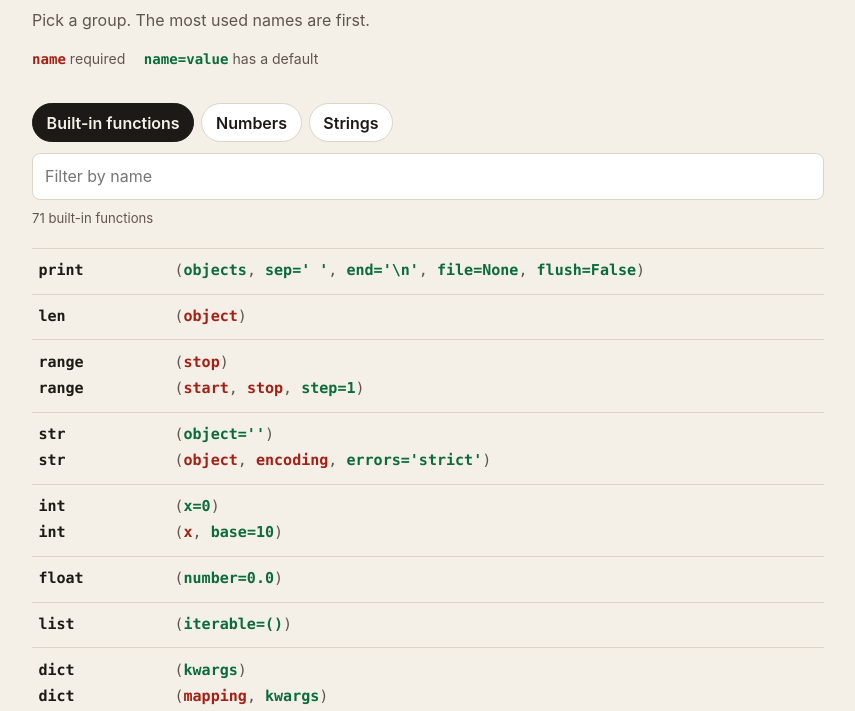
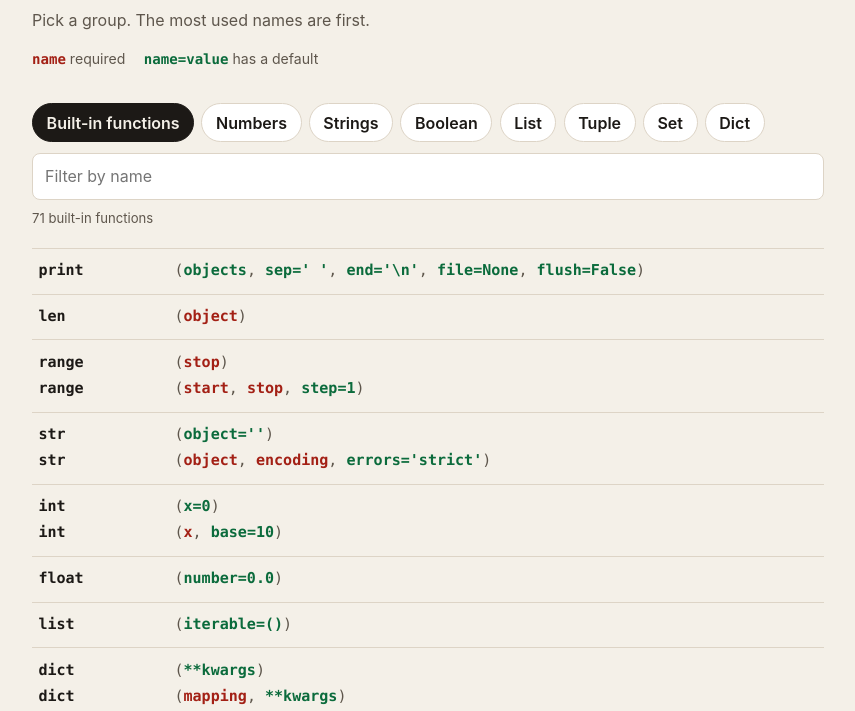
Before and after one commit to RanadeeshwarKamboji/python-cheatsheet, a plain HTML site: page index.html in a window 1280 px wide. Shown: the part 88-799 px from the top of the page, without its empty margins (212-1067 px from the left). Drawn offline with Linux system fonts and the light colour scheme.

Commit message:
further more datatypes added

```diff
--- /dev/null
+++ b/data/boolean.js
@@ -0,0 +1,10 @@
+// Boolean.
+// bool has no methods of its own. The note is what the page shows.
+
+CHEATSHEET.sections.push({
+  id: "boolean",
+  title: "Boolean",
+  note: "No methods of its own. True and False are the only values. bool is a subclass of int, so True == 1. The bool() call is under Built-in functions. Number methods it inherits, such as bit_count, are under Numbers. and returns one of its values, and so does or. not returns a bool.",
+  order: [],
+  items: [],
+});
--- /dev/null
+++ b/data/dicts.js
@@ -0,0 +1,126 @@
+// Dict methods.
+// Required arguments and defaults are marked with arg.req and arg.def from js/constants.js.
+// `order` is the page order, most-used first. The items below follow it.
+
+CHEATSHEET.sections.push({
+  id: "dicts",
+  title: "Dict",
+  order: [
+    "dict-get",
+    "dict-keys",
+    "dict-values",
+    "dict-items",
+    "dict-update",
+    "dict-pop",
+    "dict-setdefault",
+    "dict-popitem",
+    "dict-clear",
+    "dict-copy",
+    "dict-fromkeys",
+  ],
+  items: [
+    {
+      id: "dict-get",
+      name: "get",
+      purpose: "The value for key, or default when the key is missing. Default is None. A missing key does not raise.",
+      forms: [[arg.req("key"), arg.def("default", "None")]],
+      params: {
+        key: "The key to look up. You have to pass it.",
+        default: "What to return when the key is missing. Default None.",
+      },
+      example: { code: "{'a': 1}.get('z', 0)", result: "0" },
+    },
+    {
+      id: "dict-keys",
+      name: "keys",
+      purpose: "A view of the keys, in insertion order. It follows later changes to the dict.",
+      forms: [[]],
+      params: {},
+      example: { code: "list({'a': 1, 'b': 2}.keys())", result: "['a', 'b']" },
+    },
+    {
+      id: "dict-values",
+      name: "values",
+      purpose: "A view of the values, in insertion order. It follows later changes to the dict.",
+      forms: [[]],
+      params: {},
+      example: { code: "list({'a': 1, 'b': 2}.values())", result: "[1, 2]" },
+    },
+    {
+      id: "dict-items",
+      name: "items",
+      purpose: "A view of (key, value) pairs, in insertion order. It follows later changes to the dict.",
+      forms: [[]],
+      params: {},
+      example: { code: "list({'a': 1, 'b': 2}.items())", result: "[('a', 1), ('b', 2)]" },
+    },
+    {
+      id: "dict-update",
+      name: "update",
+      purpose: "Merge another mapping, pairs, or keywords into this dict. Existing keys are overwritten. update() with nothing changes nothing. Returns None.",
+      forms: [[arg.opt("other"), arg.opt("**kwargs")]],
+      params: {
+        other: "A mapping, or an iterable of (key, value) pairs. Leave it out to merge keywords only.",
+        "**kwargs": "Extra keys written by name: update(b=2). Later names overwrite earlier ones.",
+      },
+      example: { code: "d = {'a': 1}\nd.update({'b': 2})\nd", result: "{'a': 1, 'b': 2}" },
+    },
+    {
+      id: "dict-pop",
+      name: "pop",
+      purpose: "Remove key and return its value. With no default, a missing key raises KeyError.",
+      forms: [[arg.req("key"), arg.opt("default")]],
+      params: {
+        key: "The key to remove. You have to pass it.",
+        default: "What to return when the key is missing. Leave it out and a missing key raises KeyError.",
+      },
+      example: { code: "{'a': 1, 'b': 2}.pop('a')", result: "1" },
+    },
+    {
+      id: "dict-setdefault",
+      name: "setdefault",
+      purpose: "Return the value for key. When the key is missing, insert default and return that. Default is None.",
+      forms: [[arg.req("key"), arg.def("default", "None")]],
+      params: {
+        key: "The key to look up. You have to pass it.",
+        default: "Value to insert when the key is missing. Default None. An existing key is left alone.",
+      },
+      example: { code: "d = {}\nd.setdefault('a', 1)\nd", result: "{'a': 1}" },
+    },
+    {
+      id: "dict-popitem",
+      name: "popitem",
+      purpose: "Remove and return the last inserted pair, as (key, value). An empty dict raises KeyError.",
+      forms: [[]],
+      params: {},
+      example: { code: "{'a': 1}.popitem()", result: "('a', 1)" },
+    },
+    {
+      id: "dict-clear",
+      name: "clear",
+      purpose: "Remove every item. Returns None.",
+      forms: [[]],
+      params: {},
+      example: { code: "d = {'a': 1}\nd.clear()\nd", result: "{}" },
+    },
+    {
+      id: "dict-copy",
+      name: "copy",
+      purpose: "A new dict with the same pairs. Shallow: nested values are still shared.",
+      forms: [[]],
+      params: {},
+      example: { code: "{'a': 1}.copy()", result: "{'a': 1}" },
+    },
+    {
+      id: "dict-fromkeys",
+      name: "fromkeys",
+      purpose: "A new dict whose keys come from iterable. Every key gets the same value, default None. Call it on the class. A mutable value is shared by every key.",
+      forms: [[arg.req("iterable"), arg.def("value", "None")]],
+      params: {
+        iterable: "Keys for the new dict. You have to pass it.",
+        value: "The value stored for every key. Default None. One list here is the same list on every key.",
+      },
+      example: { code: "dict.fromkeys(['a', 'b'], 0)", result: "{'a': 0, 'b': 0}" },
+    },
+  ],
+});
--- /dev/null
+++ b/data/lists.js
@@ -0,0 +1,138 @@
+// List methods.
+// Required arguments and defaults are marked with arg.req and arg.def from js/constants.js.
+// `order` is the page order, most-used first. The items below follow it.
+
+CHEATSHEET.sections.push({
+  id: "lists",
+  title: "List",
+  order: [
+    "list-append",
+    "list-extend",
+    "list-pop",
+    "list-insert",
+    "list-remove",
+    "list-sort",
+    "list-reverse",
+    "list-index",
+    "list-count",
+    "list-copy",
+    "list-clear",
+  ],
+  items: [
+    {
+      id: "list-append",
+      name: "append",
+      purpose: "Add one item to the end. The item can be anything, including another list. Returns None.",
+      forms: [[arg.req("object")]],
+      params: {
+        object: "The item to add. You have to pass it. It is stored as one element, not unpacked.",
+      },
+      example: { code: "xs = [1]\nxs.append(2)\nxs", result: "[1, 2]" },
+    },
+    {
+      id: "list-extend",
+      name: "extend",
+      purpose: "Add every item from an iterable. extend([2, 3]) adds 2 and 3. append([2, 3]) would add the list as one item. Returns None.",
+      forms: [[arg.req("iterable")]],
+      params: {
+        iterable: "Items to add, one by one. You have to pass it. A string adds each character.",
+      },
+      example: { code: "xs = [1]\nxs.extend([2, 3])\nxs", result: "[1, 2, 3]" },
+    },
+    {
+      id: "list-pop",
+      name: "pop",
+      purpose: "Remove an item and return it. Default index -1 is the last item. An empty list raises IndexError.",
+      forms: [[arg.def("index", "-1")]],
+      params: {
+        index: "Which item to remove. Default -1 is the last. Pass 0 for the first.",
+      },
+      example: { code: "[1, 2, 3].pop()", result: "3" },
+    },
+    {
+      id: "list-insert",
+      name: "insert",
+      purpose: "Put one item at index, and shift the rest right. An index past the end appends. Returns None.",
+      forms: [[arg.req("index"), arg.req("object")]],
+      params: {
+        index: "Where to put the item. 0 is the front. You have to pass it.",
+        object: "The item to insert. You have to pass it.",
+      },
+      example: { code: "xs = [1, 2, 3]\nxs.insert(1, 9)\nxs", result: "[1, 9, 2, 3]" },
+    },
+    {
+      id: "list-remove",
+      name: "remove",
+      purpose: "Remove the first matching value. A missing value raises ValueError. Returns None.",
+      forms: [[arg.req("value")]],
+      params: {
+        value: "The value to remove. You have to pass it. Later matches stay.",
+      },
+      example: { code: "xs = [1, 2, 1]\nxs.remove(1)\nxs", result: "[2, 1]" },
+    },
+    {
+      id: "list-sort",
+      name: "sort",
+      purpose: "Sort this list in place and return None. Write key and reverse by name: sort(key=str.lower) or sort(reverse=True).",
+      forms: [[arg.def("key", "None"), arg.def("reverse", "False")]],
+      params: {
+        key: "A function of one item, used for the ordering. Default None compares the items themselves. Write it by name.",
+        reverse: "Default False sorts ascending. True sorts descending. Write it by name.",
+      },
+      example: { code: "xs = ['b', 'A']\nxs.sort(key=str.lower)\nxs", result: "['A', 'b']" },
+    },
+    {
+      id: "list-reverse",
+      name: "reverse",
+      purpose: "Reverse this list in place and return None.",
+      forms: [[]],
+      params: {},
+      example: { code: "xs = [1, 2, 3]\nxs.reverse()\nxs", result: "[3, 2, 1]" },
+    },
+    {
+      id: "list-index",
+      name: "index",
+      purpose: "Index of the first matching value. A missing value raises ValueError. start and stop limit the search, the same way a slice does.",
+      forms: [[
+        arg.req("value"),
+        arg.def("start", "0"),
+        arg.def("stop", "sys.maxsize"),
+      ]],
+      params: {
+        value: "The value to find. You have to pass it.",
+        start: "Index to begin at. Default 0.",
+        stop: "Index to stop before. Default sys.maxsize, which means the end.",
+      },
+      example: { code: "['a', 'b', 'a'].index('a')", result: "0" },
+    },
+    {
+      id: "list-count",
+      name: "count",
+      purpose: "How many times value appears. A missing value counts as 0.",
+      forms: [[arg.req("value")]],
+      params: {
+        value: "The value to count. You have to pass it.",
+      },
+      example: { code: "['a', 'b', 'a'].count('a')", result: "2" },
+    },
+    {
+      id: "list-copy",
+      name: "copy",
+      purpose: "A new list with the same items. Shallow: nested lists are still shared.",
+      forms: [[]],
+      params: {},
+      example: {
+        code: "xs = [1, 2]\nys = xs.copy()\nys.append(3)\n(xs, ys)",
+        result: "([1, 2], [1, 2, 3])",
+      },
+    },
+    {
+      id: "list-clear",
+      name: "clear",
+      purpose: "Remove every item. Returns None.",
+      forms: [[]],
+      params: {},
+      example: { code: "xs = [1]\nxs.clear()\nxs", result: "[]" },
+    },
+  ],
+});
--- /dev/null
+++ b/data/sets.js
@@ -0,0 +1,193 @@
+// Set methods.
+// Required arguments and defaults are marked with arg.req and arg.def from js/constants.js.
+// `order` is the page order, most-used first. The items below follow it.
+
+CHEATSHEET.sections.push({
+  id: "sets",
+  title: "Set",
+  order: [
+    "set-add",
+    "set-remove",
+    "set-discard",
+    "set-update",
+    "set-union",
+    "set-intersection",
+    "set-difference",
+    "set-pop",
+    "set-clear",
+    "set-copy",
+    "set-issubset",
+    "set-issuperset",
+    "set-isdisjoint",
+    "set-symmetric_difference",
+    "set-difference_update",
+    "set-intersection_update",
+    "set-symmetric_difference_update",
+  ],
+  items: [
+    {
+      id: "set-add",
+      name: "add",
+      purpose: "Put one item in the set. Adding it again changes nothing. Returns None.",
+      forms: [[arg.req("object")]],
+      params: {
+        object: "The item to add. You have to pass it. It must be hashable, so a list will not work.",
+      },
+      example: { code: "s = {1}\ns.add(2)\ns", result: "{1, 2}" },
+    },
+    {
+      id: "set-remove",
+      name: "remove",
+      purpose: "Remove one item. A missing item raises KeyError. Use discard when a missing item should be ignored. Returns None.",
+      forms: [[arg.req("object")]],
+      params: {
+        object: "The item to remove. You have to pass it.",
+      },
+      example: { code: "s = {1, 2}\ns.remove(1)\ns", result: "{2}" },
+    },
+    {
+      id: "set-discard",
+      name: "discard",
+      purpose: "Remove one item if it is there. A missing item is not an error. Returns None.",
+      forms: [[arg.req("object")]],
+      params: {
+        object: "The item to remove. You have to pass it.",
+      },
+      example: { code: "s = {1, 2}\ns.discard(9)\ns", result: "{1, 2}" },
+    },
+    {
+      id: "set-update",
+      name: "update",
+      purpose: "Add items from one or more iterables into this set. Leave others out and nothing changes. Returns None. union is the version that returns a new set.",
+      forms: [[arg.opt("*others")]],
+      params: {
+        "*others": "Iterables whose items are added. Leave them out to change nothing.",
+      },
+      example: { code: "s = {1, 2}\ns.update([2, 3])\ns", result: "{1, 2, 3}" },
+    },
+    {
+      id: "set-union",
+      name: "union",
+      purpose: "A new set with the items from this set and from others. This set stays as it was.",
+      forms: [[arg.opt("*others")]],
+      params: {
+        "*others": "Iterables to include. Leave them out and you get a copy of this set.",
+      },
+      example: { code: "{1, 2}.union([2, 3])", result: "{1, 2, 3}" },
+    },
+    {
+      id: "set-intersection",
+      name: "intersection",
+      purpose: "A new set with only the items that are also in every other iterable. This set stays as it was.",
+      forms: [[arg.opt("*others")]],
+      params: {
+        "*others": "Iterables to keep items from. An item has to be in all of them.",
+      },
+      example: { code: "{1, 2, 3}.intersection([2, 4])", result: "{2}" },
+    },
+    {
+      id: "set-difference",
+      name: "difference",
+      purpose: "A new set with the items that are not in the others. This set stays as it was. difference_update changes this set instead.",
+      forms: [[arg.opt("*others")]],
+      params: {
+        "*others": "Iterables whose items are dropped from the result.",
+      },
+      example: { code: "{1, 2, 3}.difference([2])", result: "{1, 3}" },
+    },
+    {
+      id: "set-pop",
+      name: "pop",
+      purpose: "Remove and return an arbitrary item. An empty set raises KeyError.",
+      forms: [[]],
+      params: {},
+      example: { code: "s = {1}\ns.pop()", result: "1" },
+    },
+    {
+      id: "set-clear",
+      name: "clear",
+      purpose: "Remove every item. Returns None.",
+      forms: [[]],
+      params: {},
+      example: { code: "s = {1, 2}\ns.clear()\ns", result: "set()" },
+    },
+    {
+      id: "set-copy",
+      name: "copy",
+      purpose: "A new set with the same items. Shallow.",
+      forms: [[]],
+      params: {},
+      example: { code: "{1, 2}.copy()", result: "{1, 2}" },
+    },
+    {
+      id: "set-issubset",
+      name: "issubset",
+      purpose: "True when every item in this set is also in other.",
+      forms: [[arg.req("other")]],
+      params: {
+        other: "A set or any iterable to test against. You have to pass it.",
+      },
+      example: { code: "{1, 2}.issubset({1, 2, 3})", result: "True" },
+    },
+    {
+      id: "set-issuperset",
+      name: "issuperset",
+      purpose: "True when this set contains every item in other.",
+      forms: [[arg.req("other")]],
+      params: {
+        other: "A set or any iterable to test against. You have to pass it.",
+      },
+      example: { code: "{1, 2, 3}.issuperset({1})", result: "True" },
+    },
+    {
+      id: "set-isdisjoint",
+      name: "isdisjoint",
+      purpose: "True when this set and other share no items.",
+      forms: [[arg.req("other")]],
+      params: {
+        other: "A set or any iterable to test against. You have to pass it.",
+      },
+      example: { code: "{1, 2}.isdisjoint({3})", result: "True" },
+    },
+    {
+      id: "set-symmetric_difference",
+      name: "symmetric_difference",
+      purpose: "A new set with the items that are in one set or the other, but not both.",
+      forms: [[arg.req("other")]],
+      params: {
+        other: "A set or any iterable. You have to pass it.",
+      },
+      example: { code: "{1, 2}.symmetric_difference([2, 3])", result: "{1, 3}" },
+    },
+    {
+      id: "set-difference_update",
+      name: "difference_update",
+      purpose: "Drop items that are in any of the others. Changes this set. Returns None.",
+      forms: [[arg.opt("*others")]],
+      params: {
+        "*others": "Iterables whose items are removed from this set.",
+      },
+      example: { code: "s = {1, 2, 3}\ns.difference_update([2])\ns", result: "{1, 3}" },
+    },
+    {
+      id: "set-intersection_update",
+      name: "intersection_update",
+      purpose: "Keep only items that are also in every other iterable. Changes this set. Returns None.",
+      forms: [[arg.opt("*others")]],
+      params: {
+        "*others": "Iterables an item must also belong to.",
+      },
+      example: { code: "s = {1, 2, 3}\ns.intersection_update([2, 3])\ns", result: "{2, 3}" },
+    },
+    {
+      id: "set-symmetric_difference_update",
+      name: "symmetric_difference_update",
+      purpose: "Keep items that are in this set or in other, but not in both. Changes this set. Returns None.",
+      forms: [[arg.req("other")]],
+      params: {
+        other: "A set or any iterable. You have to pass it.",
+      },
+      example: { code: "s = {1, 2}\ns.symmetric_difference_update([2, 3])\ns", result: "{1, 3}" },
+    },
+  ],
+});
--- /dev/null
+++ b/data/tuples.js
@@ -0,0 +1,40 @@
+// Tuple methods.
+// Required arguments and defaults are marked with arg.req and arg.def from js/constants.js.
+// `order` is the page order, most-used first. The items below follow it.
+
+CHEATSHEET.sections.push({
+  id: "tuples",
+  title: "Tuple",
+  order: [
+    "tuple-count",
+    "tuple-index",
+  ],
+  items: [
+    {
+      id: "tuple-count",
+      name: "count",
+      purpose: "How many times value appears. A tuple cannot be changed, so count and index are the only methods.",
+      forms: [[arg.req("value")]],
+      params: {
+        value: "The value to count. You have to pass it.",
+      },
+      example: { code: "('a', 'b', 'a').count('a')", result: "2" },
+    },
+    {
+      id: "tuple-index",
+      name: "index",
+      purpose: "Index of the first matching value. A missing value raises ValueError. start and stop limit the search, the same way a slice does.",
+      forms: [[
+        arg.req("value"),
+        arg.def("start", "0"),
+        arg.def("stop", "sys.maxsize"),
+      ]],
+      params: {
+        value: "The value to find. You have to pass it.",
+        start: "Index to begin at. Default 0.",
+        stop: "Index to stop before. Default sys.maxsize, which means the end.",
+      },
+      example: { code: "('a', 'b', 'a').index('b')", result: "1" },
+    },
+  ],
+});
--- a/js/app.js
+++ b/js/app.js
@@ -66,7 +66,9 @@ function makeSig(name, tokens, options = {}) {
 }
 
 function displayName(name) {
-  return name.replace(/^\*+/, "");
+  const bare = name.replace(/^\*+/, "");
+  if (bare === "args" || bare === "kwargs") return name;
+  return bare;
 }
 
 function appendSyn(parent, text) {
@@ -194,14 +196,19 @@ function renderIndex(section) {
   searchbar.append(tabs, input, count);
 
   const list = document.createElement("div");
-  list.className = current.id === "numbers" ? "list wide-names" : "list";
+  list.className = listClass(current);
 
-  function paintList(list, items) {
+  function paintList(list, items, query) {
     list.replaceChildren();
     if (!items.length) {
       const empty = document.createElement("p");
-      empty.className = "empty";
-      empty.textContent = "No match.";
+      if (!query && current.note) {
+        empty.className = "section-note";
+        empty.textContent = current.note;
+      } else {
+        empty.className = "empty";
+        empty.textContent = "No match.";
+      }
       list.append(empty);
       return;
     }
@@ -226,9 +233,12 @@ function renderIndex(section) {
   function paint() {
     const query = input.value.trim();
     const items = sectionItems(current).filter((item) => matches(item, query));
-    paintList(list, items);
-    const noun = current.title.toLowerCase();
-    count.textContent = `${items.length} ${noun}`;
+    paintList(list, items, query);
+    if (!query && current.note && sectionItems(current).length === 0) {
+      count.textContent = "";
+    } else {
+      count.textContent = `${items.length} ${current.title.toLowerCase()}`;
+    }
   }
 
   input.addEventListener("input", paint);
@@ -238,7 +248,8 @@ function renderIndex(section) {
   foot.className = "foot";
   foot.textContent = "Open a row when the name is not enough.";
 
-  sheet.append(kicker, title, lede, legend, sentinel, searchbar, list, foot);
+  sheet.append(kicker, title, lede, legend, sentinel, searchbar, list);
+  if (sectionItems(current).length) sheet.append(foot);
   app.replaceChildren(sheet);
   document.title = "Python cheat sheet";
 
@@ -247,6 +258,13 @@ function renderIndex(section) {
     { threshold: 0 },
   );
   observer.observe(sentinel);
+}
+
+function listClass(section) {
+  const widest = Math.max(0, ...sectionItems(section).map((item) => item.name.length));
+  if (widest > 18) return "list wider-names";
+  if (widest > 13) return "list wide-names";
+  return "list";
 }
 
 function legendItem(cls, codeText, rest) {
```
Also changed, not shown: css/styles.css (+11 -1 lines), index.html (+5 -0 lines).
